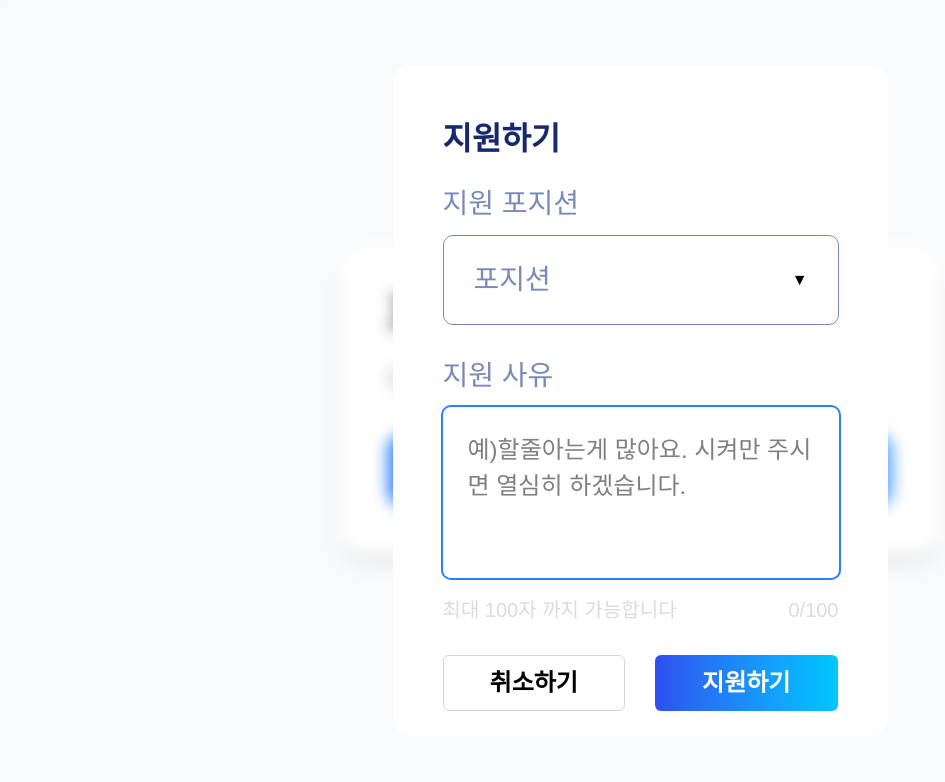
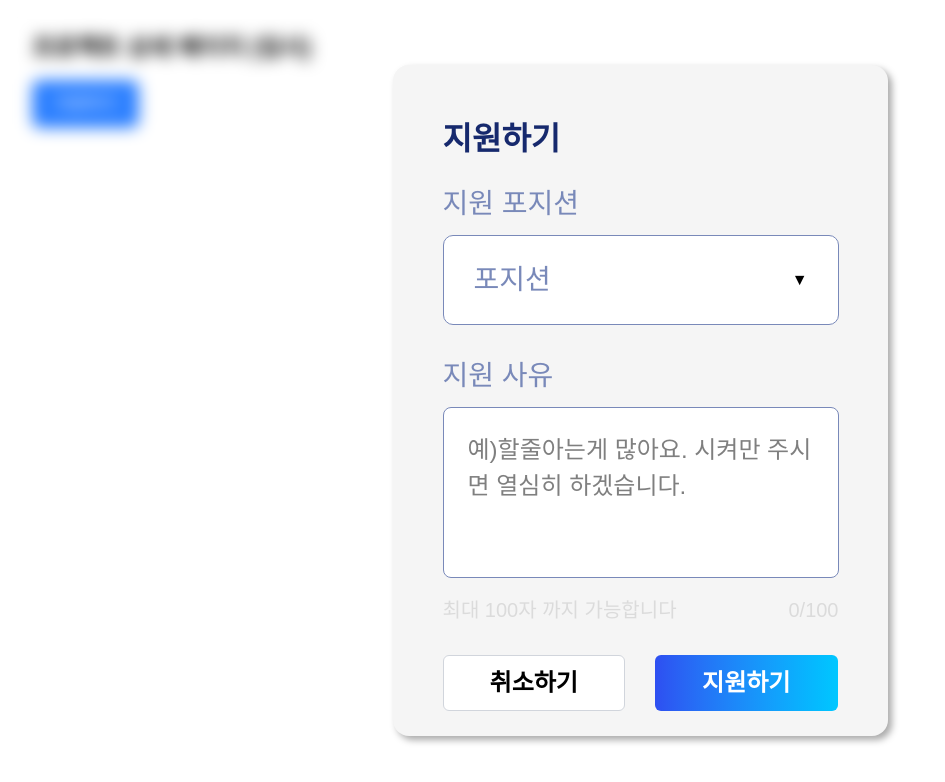
Before and after one commit to FRONTENDBOOTCAMP-14th/Final-project-team9, a Next.js app: page /project-detail in a window 1280 px wide. Both pictures are taken after a click on the button "지원하기". Shown: the top 782 px of the page, without its empty margins (0-945 px from the left). Built offline with nearby package versions, Linux system fonts and the light colour scheme; a web font is replaced by a local one.

Commit message:
style : 프로젝트 지원모달창 및 성공 토스트 디자인 개선 - 인라인 스타일 테일윈드로 변경 - 프로젝트 상세 페이지 임시 확인용 버튼 제작

```diff
--- /dev/null
+++ b/src/app/project-detail/ApplyButton.tsx
@@ -0,0 +1,32 @@
+//임시 상태관리 파일
+"use client";
+
+import { useState } from "react";
+import ApplyModal from "@/components/project-detail/ApplyModal";
+import type { ApplyFormData } from "@/components/project-detail/types";
+
+export default function ApplyButton() {
+  const [isModalOpen, setIsModalOpen] = useState(false);
+
+  const handleApplySubmit = (data: ApplyFormData) => {
+    console.log("지원 데이터:", data);
+    // TODO: API 연동
+  };
+
+  return (
+    <>
+      <button
+        onClick={() => setIsModalOpen(true)}
+        className="px-6 py-3 bg-blue-500 text-white rounded-lg hover:bg-blue-600"
+      >
+        지원하기
+      </button>
+
+      <ApplyModal
+        isOpen={isModalOpen}
+        onClose={() => setIsModalOpen(false)}
+        onSubmit={handleApplySubmit}
+      />
+    </>
+  );
+}
--- a/src/app/project-detail/page.tsx
+++ b/src/app/project-detail/page.tsx
@@ -1,49 +1,12 @@
-"use client";
-
-import { useState } from "react";
-import ApplyModal from "@/components/project-detail/ApplyModal";
-import type { ApplyFormData } from "@/components/project-detail/types";
+import ApplyButton from "./ApplyButton";
 
 export default function ProjectDetailPage() {
-  const [isModalOpen, setIsModalOpen] = useState(false);
-  const applicantCount = 3; // 임시 데이터 - 실제로는 API에서 받아올 값
+  return (
+    <div className="p-8">
+      <h1 className="text-2xl font-bold mb-4">프로젝트 상세 페이지 (임시)</h1>
 
-  const handleApplySubmit = (data: ApplyFormData) => {
-    console.log("지원 데이터:", data);
-    // 여기에서 실제 지원 로직 처리 (API 호출 등)
-    // 모달 닫기는 ApplyModal 내부에서 처리함
-  };
-
-  return (
-    <div className="min-h-screen flex items-center justify-center bg-gray-50 p-4">
-      <div className="bg-white rounded-3xl shadow-lg p-12 max-w-[600px] w-full">
-        {/* 제목 */}
-        <h1 className="text-5xl font-bold mb-6 text-gray-900">지원 🎉</h1>
-
-        {/* 부제목 */}
-        <p className="text-lg text-gray-500 mb-10">
-          현재{" "}
-          <span className="font-semibold text-blue-600">
-            {applicantCount}명
-          </span>{" "}
-          지원했습니다.
-        </p>
-
-        {/* 지원하기 버튼 */}
-        <button
-          onClick={() => setIsModalOpen(true)}
-          className="w-full h-[72px] bg-gradient-to-r from-blue-500 to-blue-400 hover:from-blue-600 hover:to-blue-500 text-white text-xl font-semibold rounded-2xl transition-all duration-200 shadow-md hover:shadow-lg"
-        >
-          지원하기
-        </button>
-
-        {/* 지원하기 모달 */}
-        <ApplyModal
-          isOpen={isModalOpen}
-          onClose={() => setIsModalOpen(false)}
-          onSubmit={handleApplySubmit}
-        />
-      </div>
+      {/* 임시 지원하기 버튼 */}
+      <ApplyButton />
     </div>
   );
 }
--- a/src/components/project-detail/ApplyModal.tsx
+++ b/src/components/project-detail/ApplyModal.tsx
@@ -32,18 +32,13 @@ export default function ApplyModal({
   } = useApplyForm(isOpen);
 
   const modalRef = useRef<HTMLDivElement>(null);
-  const textareaRef = useRef<HTMLTextAreaElement>(null);
   const previousActiveElement = useRef<HTMLElement | null>(null);
 
-  // 모달 열릴 때 포커스 관리
+  // 모달 닫힐 때 포커스 복원
   useEffect(() => {
     if (isOpen) {
       // 현재 포커스된 요소 저장
       previousActiveElement.current = document.activeElement as HTMLElement;
-      // 텍스트 영역에 포커스
-      setTimeout(() => {
-        textareaRef.current?.focus();
-      }, 100);
     } else {
       // 모달 닫힐 때 이전 포커스 복원
       previousActiveElement.current?.focus();
@@ -71,7 +66,7 @@ export default function ApplyModal({
       if (e.key !== "Tab" || !modalRef.current) return;
 
       const focusableElements = modalRef.current.querySelectorAll<HTMLElement>(
-        'button, [href], input, select, textarea, [tabindex]:not([tabindex="-1"])',
+        'button, [href], input, select, textarea, [tabindex]:not([tabindex="-1"])'
       );
 
       const firstElement = focusableElements[0];
@@ -138,13 +133,14 @@ export default function ApplyModal({
           {/* 모달 컨텐츠 */}
           <div
             ref={modalRef}
-            className="bg-white rounded-2xl w-[495px] h-[671px] max-w-[90vw] max-h-[90vh] overflow-y-auto relative z-10 pt-[50px] pl-[50px] pr-[50px]"
+            className="bg-[#f5f5f5] rounded-2xl w-[495px] h-[671px] max-w-[90vw] max-h-[90vh] overflow-y-auto relative z-10 pt-[50px] pl-[50px] pr-[50px]"
+            style={{ boxShadow: "4px 4px 7px rgba(170, 170, 170, 1)" }}
             onClick={(e) => e.stopPropagation()}
           >
             {/* 제목 */}
             <h2
               id="modal-title"
-              className="font-bold mb-[20px] text-8 text-[color:var(--color-deep)]"
+              className="font-bold mb-[20px] text-[length:var(--text-8)] text-[color:var(--color-deep)]"
             >
               지원하기
             </h2>
@@ -153,7 +149,7 @@ export default function ApplyModal({
             <div className="mb-[30px]">
               <label
                 htmlFor="position-select"
-                className="block mb-[10px] text-7 text-[color:var(--color-gray)]"
+                className="block mb-[10px] text-[length:var(--text-7)] text-[color:var(--color-gray)]"
               >
                 지원 포지션
               </label>
@@ -165,7 +161,7 @@ export default function ApplyModal({
               />
               {errors.position && (
                 <p
-                  className="mt-[10px] text-5 text-red-500"
+                  className="mt-[10px] text-[length:var(--text-5)] text-red-500"
                   role="alert"
                   aria-live="polite"
                 >
@@ -178,24 +174,23 @@ export default function ApplyModal({
             <div className="mb-[30px]">
               <label
                 htmlFor="reason-textarea"
-                className="block mb-[10px] text-7 text-[color:var(--color-gray)]"
+                className="block mb-[10px] text-[length:var(--text-7)] text-[color:var(--color-gray)]"
               >
                 지원 사유
               </label>
               <textarea
                 id="reason-textarea"
-                ref={textareaRef}
                 value={reason}
                 onChange={(e) => handleReasonChange(e.target.value)}
                 placeholder={PLACEHOLDER_TEXT.REASON}
                 maxLength={maxLength}
                 aria-describedby="reason-info"
                 aria-invalid={!!errors.reason}
-                className="w-[396px] h-[171px] p-6 border border-gray-200 rounded-lg resize-none focus:outline-none focus:ring-2 focus:ring-blue-500 focus:border-transparent text-6"
+                className="w-[396px] h-[171px] p-6 bg-white border border-[color:var(--color-gray)] rounded-lg resize-none focus:outline-none focus:ring-2 focus:ring-blue-500 focus:border-transparent text-[length:var(--text-6)]"
               />
               <div
                 id="reason-info"
-                className="flex justify-between mt-[10px] w-[396px] text-5 text-[color:#dbdbdb]"
+                className="flex justify-between mt-[10px] w-[396px] text-[length:var(--text-5)] text-[#dbdbdb]"
               >
                 <span>최대 {maxLength}자 까지 가능합니다</span>
                 <span aria-live="polite">
@@ -204,7 +199,7 @@ export default function ApplyModal({
               </div>
               {errors.reason && (
                 <p
-                  className="mt-[10px] text-5 text-red-500"
+                  className="mt-[10px] text-[length:var(--text-5)] text-red-500"
                   role="alert"
                   aria-live="polite"
                 >
@@ -218,7 +213,7 @@ export default function ApplyModal({
               <Button
                 onClick={handleCancel}
                 variant="secondary"
-                className="w-[183px] h-[56px] text-6"
+                className="w-[183px] h-[56px] text-[length:var(--text-6)]"
                 aria-label="지원 취소"
               >
                 취소하기
@@ -226,7 +221,7 @@ export default function ApplyModal({
               <Button
                 onClick={handleSubmit}
                 variant="primary"
-                className="w-[183px] h-[56px] text-6 !text-white"
+                className="w-[183px] h-[56px] text-[length:var(--text-6)] !text-white"
                 aria-label="지원 제출"
               >
                 지원하기
--- a/src/components/project-detail/SuccessToast.tsx
+++ b/src/components/project-detail/SuccessToast.tsx
@@ -1,3 +1,4 @@
+//이메일 복사 성공 메세지에 재사용 가능
 "use client";
 
 import { useEffect } from "react";
@@ -21,44 +22,16 @@ export default function SuccessToast({
       role="alert"
       aria-live="polite"
       aria-atomic="true"
-      style={{
-        position: "fixed",
-        top: "24px",
-        left: "50%",
-        transform: "translateX(-50%)",
-        zIndex: 9999,
-      }}
+      className="fixed top-6 left-1/2 -translate-x-1/2 z-[9999]"
     >
-      <div
-        style={{
-          display: "flex",
-          alignItems: "center",
-          justifyContent: "center",
-          width: "415px",
-          height: "48px",
-          padding: "0 24px",
-          backgroundColor: "#d9d9d9",
-          borderRadius: "999px",
-          boxShadow: "none",
-        }}
-      >
+      <div className="flex items-center justify-center w-[415px] h-12 px-6 bg-[#d9d9d9] rounded-full shadow-none">
         <div
           aria-hidden="true"
-          style={{
-            width: "28px",
-            height: "28px",
-            backgroundColor: "#7ED957",
-            borderRadius: "50%",
-            display: "flex",
-            alignItems: "center",
-            justifyContent: "center",
-            marginRight: "12px",
-            flexShrink: 0,
-          }}
+          className="w-[30px] h-[30px] bg-[#3de400] rounded-full flex items-center justify-center mr-3 shrink-0"
         >
           <svg
-            width="16"
-            height="16"
+            width="18"
+            height="18"
             viewBox="0 0 20 20"
             fill="white"
             xmlns="http://www.w3.org/2000/svg"
@@ -71,16 +44,7 @@ export default function SuccessToast({
             />
           </svg>
         </div>
-        <span
-          style={{
-            fontSize: "20px",
-            color: "#000000",
-            fontWeight: "normal",
-            lineHeight: "1",
-            textAlign: "center",
-            flex: 1,
-          }}
-        >
+        <span className="text-[length:var(--text-5)] text-black font-normal leading-none text-center flex-1">
           지원 완료 되었습니다.
         </span>
       </div>
```
